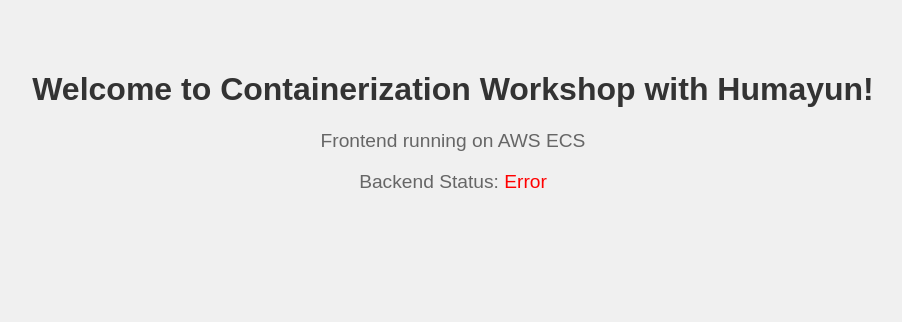
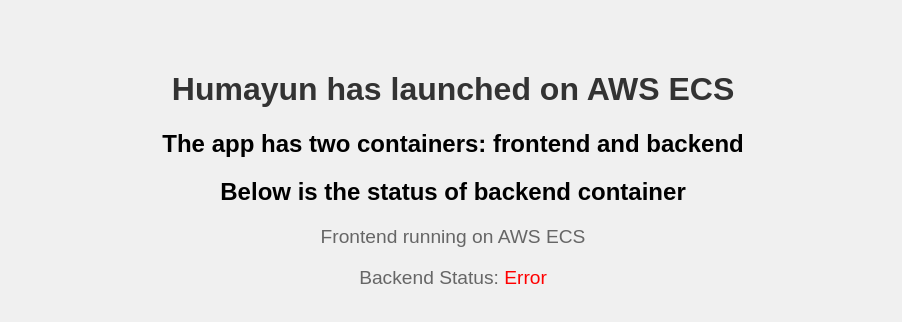
Before and after one commit to HumayunChaudhary/jenkins-docker-ecr-pipeline, a plain HTML site: page frontend/index.html in a window 1280 px wide. Shown: the whole page, without its empty margins (187-1089 px from the left). Drawn offline with Linux system fonts and the light colour scheme; no server answers.

Commit message:
index.html: file has been updated

```diff
--- a/frontend/index.html
+++ b/frontend/index.html
@@ -9,7 +9,9 @@
 </head>
 <body>
     <div class="container">
-        <h1>Welcome to Containerization Workshop with Humayun!</h1>
+        <h1>Humayun has launched on AWS ECS</h1>
+	<h2>The app has two containers: frontend and backend</h2>
+	<h2>Below is the status of backend container</h2>
         <p>Frontend running on AWS ECS</p>
         <p>Backend Status: <span id="backend-status">Checking...</span></p>
     </div>
```
